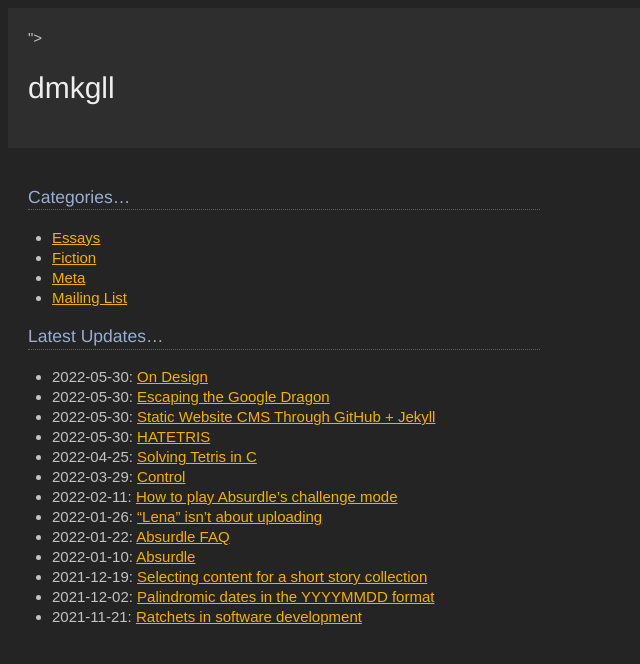
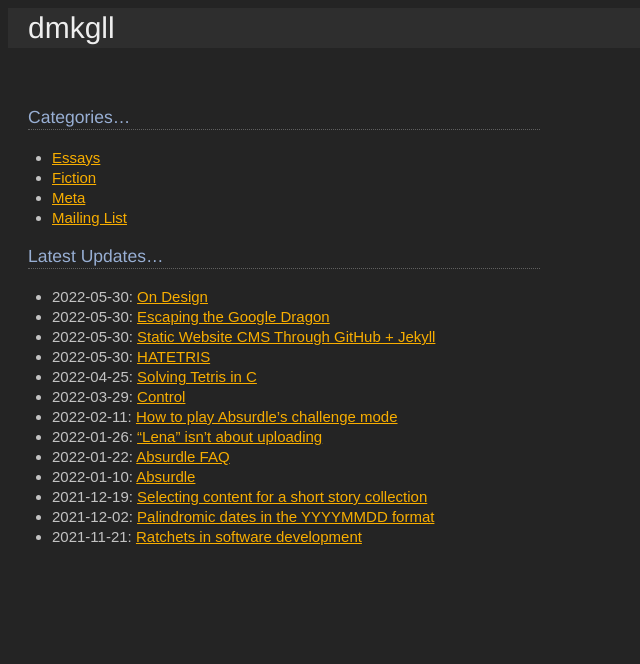
Before and after one commit to dmkgll/dmkgll, a Jekyll site: the page built from index.md, in a window 1280 px wide. Shown: the top 664 px of the page, without its empty margins (0-640 px from the left). Built offline with Jekyll 4.4.1, drawn with Linux system fonts in a browser that asks for light colours; our own code applies the rules of GitHub Pages for plain Markdown files.

Commit message:
Update default.html

```diff
--- a/_layouts/default.html
+++ b/_layouts/default.html
@@ -1,11 +1,10 @@
 <html>
   <head>
-    <style>.header{border:none;color:eee;font-size:2em;}header{padding:20px;background: rgb(46, 46, 46);}.home{padding-right:20px;padding-left:20px;padding-top:20px;}article{padding-right:20px;padding-left:20px;max-width:512px;padding-top:20px;}body{font-size:15px;font-family:sans-serif;color:#c3c3c3;background:#242424;line-height: 1.3333;}h1,h2,h3,h4,h5,h6{color:#98afd4;border-bottom:.0625rem dotted #606060;font-family:helvetica, sans-serif;font-weight:400;margin:margin: 2rem 0 1rem;}h4{color:#75a7f2;border-bottom:none;}a{color:#f8ae00;}a:visited{color: #f8ae00;}ul{margin: 1rem 0;padding-inline-start: 1.5rem;}table{border-collapse:collapse;font-size:.8rem;display:block;overflow:auto}th{border:.0625rem solid #555;font-weight:700;color:#75a7f2;padding:.5rem}td{border:.0625rem solid #555;padding:.5rem}td>:first-child,th>:first-child{margin-top:0}td>:last-child,th>:last-child{margin-bottom:0}</style>
+    <style>.header{border:none;color:eee;font-size:2em;}header{padding-left:20px;padding-right:20px;background: rgb(46, 46, 46);}.home{padding-right:20px;padding-left:20px;padding-top:20px;}article{padding-right:20px;padding-left:20px;max-width:512px;padding-top:20px;}body{font-size:15px;font-family:sans-serif;color:#c3c3c3;background:#242424;line-height: 1.3333;}h1,h2,h3,h4,h5,h6{color:#98afd4;border-bottom:.0625rem dotted #606060;font-family:helvetica, sans-serif;font-weight:400;margin:margin: 2rem 0 1rem;}h4{color:#75a7f2;border-bottom:none;}a{color:#f8ae00;}a:visited{color: #f8ae00;}ul{margin: 1rem 0;padding-inline-start: 1.5rem;}table{border-collapse:collapse;font-size:.8rem;display:block;overflow:auto}th{border:.0625rem solid #555;font-weight:700;color:#75a7f2;padding:.5rem}td{border:.0625rem solid #555;padding:.5rem}td>:first-child,th>:first-child{margin-top:0}td>:last-child,th>:last-child{margin-bottom:0}</style>
     <meta name="viewport" content="width=device-width, initial-scale=1">
   </head>
   <body>
-    <header>
-"><h1 class="header">dmkgll</h1></header>
+    <header><h1 class="header">dmkgll</h1></header>
     <article>
       {{content}}
     </article>
```
